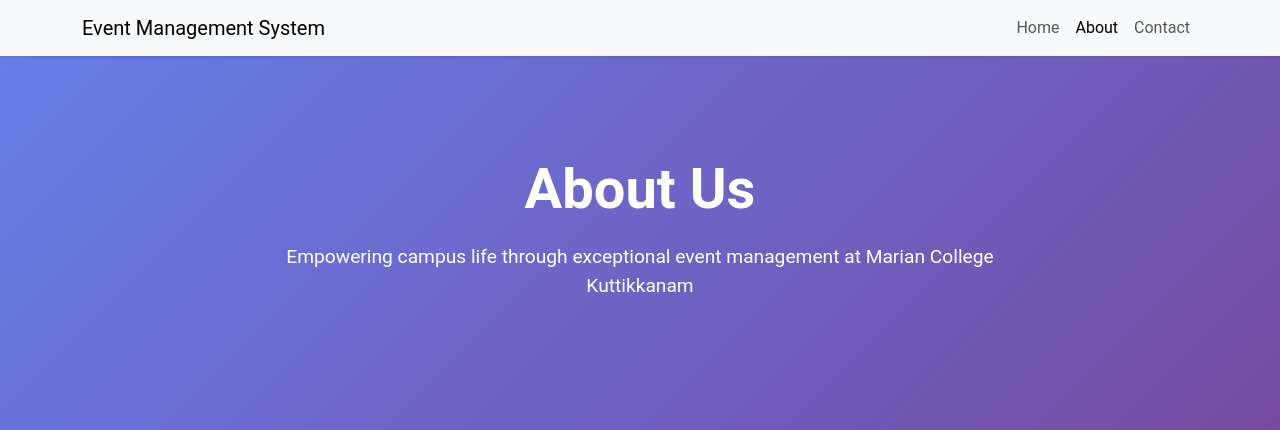
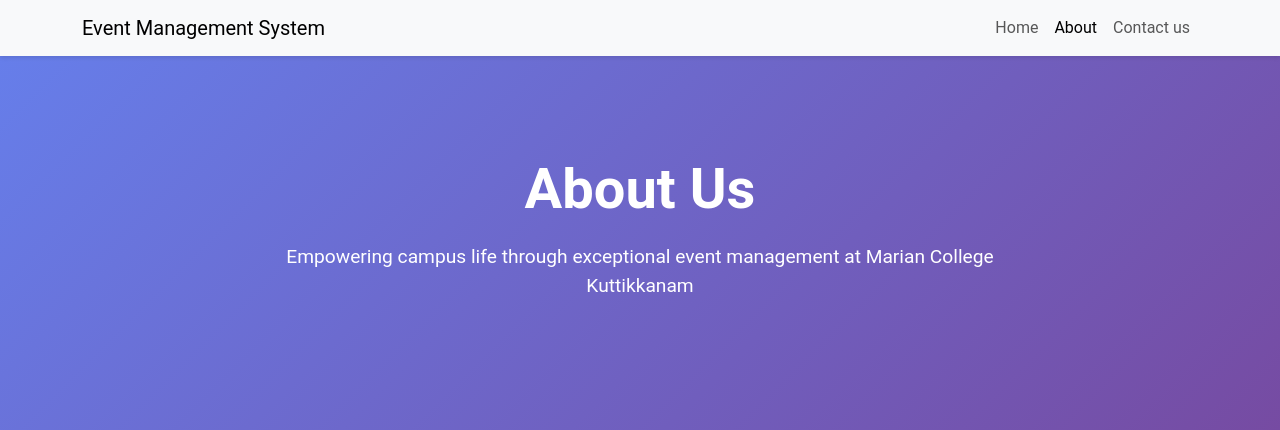
Before and after one commit to Alvin-sabu/eventhub, a Django app: page /events/about/ in a window 1280 px wide. Shown: the top 430 px of the page. Run offline with Django 5.2, Linux system fonts and the light colour scheme; data comes from the database, SQL or seed files in the repository.

Commit message:
chamge_module_02

```diff
--- a/events/templates/events/about.html
+++ b/events/templates/events/about.html
@@ -80,7 +80,7 @@
                         <a class="nav-link active" aria-current="page" href="{% url 'about' %}">About</a>
                     </li>
                     <li class="nav-item">
-                        <a class="nav-link" href="{% url 'contact' %}">Contact</a>
+                        <a class="nav-link" href="{% url 'contact' %}">Contact us</a>
                     </li>
                 </ul>
             </div>
```
Also changed, not shown: .github/workflows/ci-cd.yml.
